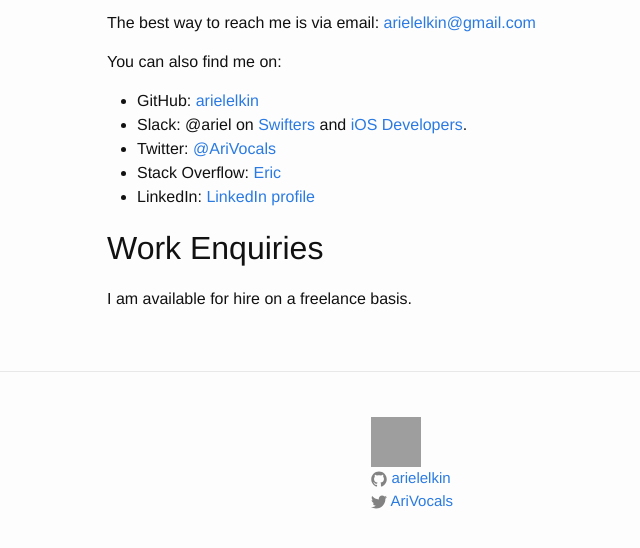
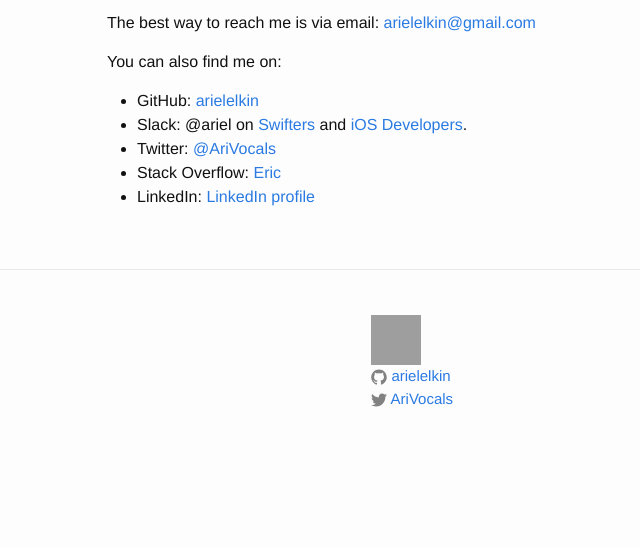
Before and after one commit to arielelkin/site_source, a Jekyll site: the page built from contact.markdown, in a window 1280 px wide, cut to the strip 268-816 px from the top of the page. Shown: the whole strip, without its empty margins (163-803 px from the left). Built offline with Jekyll 4.4.1, drawn with Linux system fonts in a browser that asks for light colours; grey boxes are pictures that could not be loaded.

Commit message:
update contact

```diff
--- a/contact.markdown
+++ b/contact.markdown
@@ -16,7 +16,3 @@ You can also find me on:
  * Twitter: [@AriVocals](https://twitter.com/AriVocals)
  * Stack Overflow: [Eric](https://stackoverflow.com/users/1072846/eric?tab=profile)
  * LinkedIn: [LinkedIn profile](https://www.linkedin.com/in/arielelkin)
-
-## Work Enquiries
-
-I am available for hire on a freelance basis.
```
Also changed, not shown: 1 other file.
